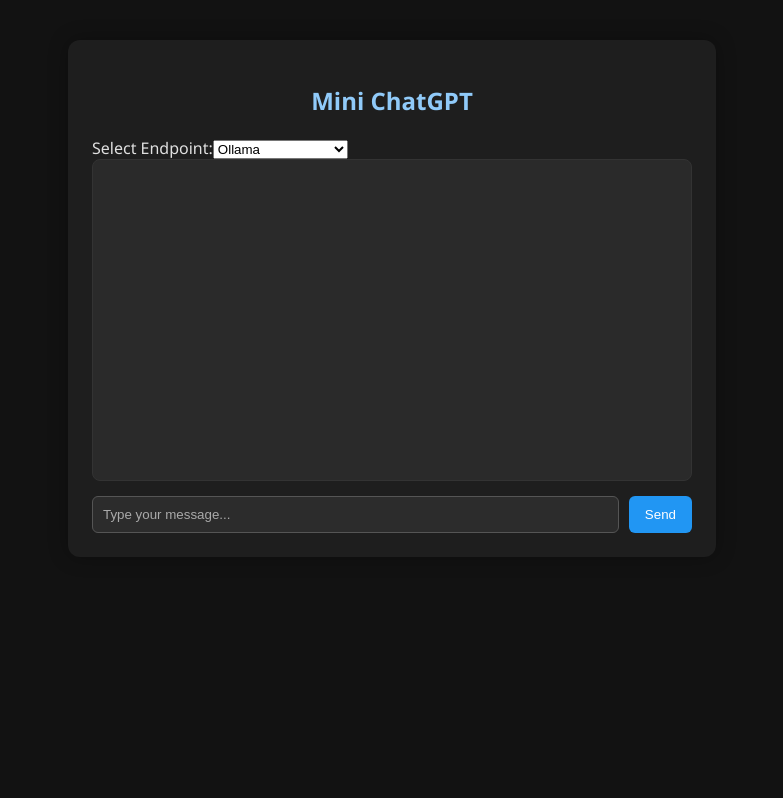
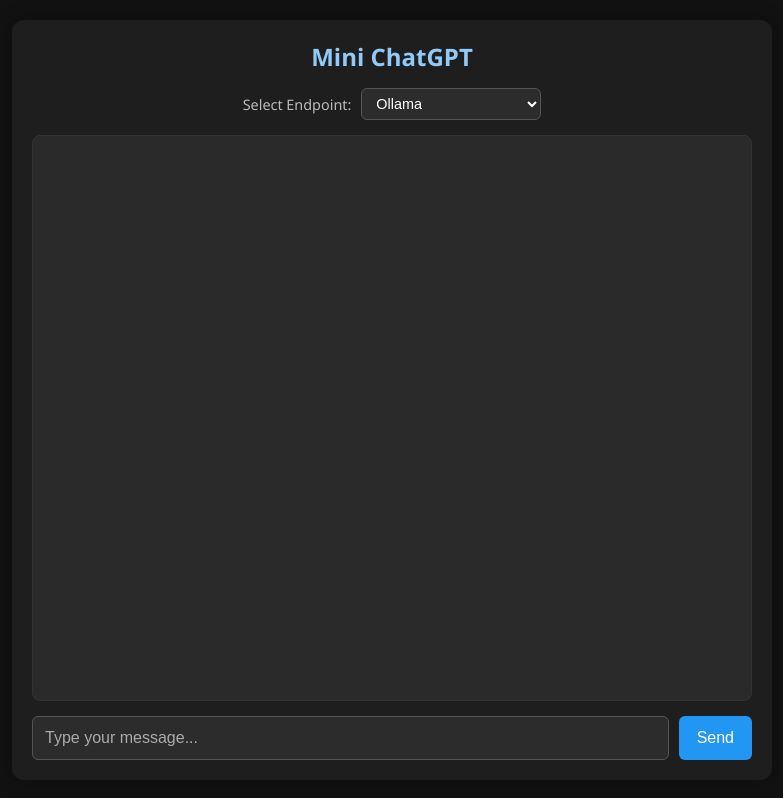
Before and after one commit to iromu/spring-ai-samples, a Vue app in the folder mini-chat-ui/: page / in a window 1280 px wide. Shown: the whole page, without its empty margins (248-1031 px from the left). Built offline with nearby package versions, Linux system fonts and the light colour scheme.

Commit message:
ui tweaks

```diff
--- a/mini-chat-ui/src/assets/styles.css
+++ b/mini-chat-ui/src/assets/styles.css
@@ -1,57 +1,141 @@
 /* General body and background */
+html {
+    height: 100%; /* Ensure HTML takes full height */
+    box-sizing: border-box; /* Apply box-sizing globally */
+}
+
+*, *:before, *:after {
+    box-sizing: inherit; /* Inherit box-sizing */
+}
+
+
 body {
-    margin: 0;
+    height: 100%; /* Make body take full height of HTML */
+    margin: 0; /* Remove default margin */
     font-family: 'Segoe UI', sans-serif;
     background-color: #121212;
     color: #e0e0e0;
+
+    /* --- Flexbox for centering the chat container --- */
+    display: flex;
+    justify-content: center; /* Center horizontally */
+    align-items: center; /* Center vertically */
+    padding: 10px; /* Optional: Add slight padding around the container */
 }
 
 /* Chat container and card */
 .chat-container {
-    max-width: 600px;
-    margin: 40px auto;
-    padding: 24px;
+    max-width: 800px;
+    width: 95vh; /* Try to take full width up to max-width */
+    margin: 0; /* Centering handled by body flex */
+    height: 95vh; /* Make container take most of the viewport height (e.g., 95%) */
+    /* Or use height: 100%; if body padding isn't used and you want it flush */
+    max-height: 2200px; /* Optional: Add a max-height */
+    padding: 20px; /* Adjusted padding slightly */
     border-radius: 12px;
     background-color: #1e1e1e;
     box-shadow: 0 0 20px rgba(0, 0, 0, 0.3);
+
+    /* --- Flexbox for arranging items inside the container --- */
+    display: flex;
+    flex-direction: column; /* Stack children vertically */
 }
 
 /* Heading */
 h2 {
     text-align: center;
-    margin-bottom: 20px;
+    margin-top: 0;
+    margin-bottom: 15px; /* Space below heading */
     color: #90caf9;
+    flex-shrink: 0; /* Prevent heading from shrinking */
 }
+
+/* --- Styling for the Endpoint Selector --- */
+.endpoint-select {
+    flex-shrink: 0; /* Prevent this section from shrinking */
+    margin-bottom: 15px; /* Space below the dropdown */
+    display: flex;
+    align-items: center;
+    justify-content: center; /* Center label and select */
+    gap: 10px; /* Space between label and select */
+}
+
+.endpoint-select label {
+    color: #bbbbbb;
+    font-size: 0.9em;
+}
+
+.endpoint-select select {
+    padding: 6px 10px;
+    border-radius: 6px;
+    border: 1px solid #555;
+    background-color: #2c2c2c;
+    color: #fff;
+    font-size: 0.9em;
+    min-width: 180px; /* Give it some width */
+    cursor: pointer;
+}
+
+/* --- End Endpoint Selector Styling --- */
+
 
 /* Chatbox container */
 .chat-box {
-    height: 300px;
-    overflow-y: auto;
+    flex-grow: 1; /* Allow chat box to grow and fill available space */
+    min-height: 0; /* Important for flex-grow in column layout */
+    overflow-y: auto; /* Keep scrollbar for overflow */
     border: 1px solid #333;
-    padding: 10px;
-    margin-bottom: 15px;
+    padding: 12px; /* Slightly more padding */
+    margin-bottom: 15px; /* Space above input area */
     background-color: #2a2a2a;
     border-radius: 8px;
 }
 
 /* Individual messages */
 .message {
-    margin-bottom: 10px;
+    margin-bottom: 12px;
+    line-height: 1.4;
 }
+
+.message p {
+    margin: 0; /* Remove default paragraph margin inside message */
+}
+
+.message strong {
+    color: #90caf9; /* Make sender standout slightly */
+    margin-right: 5px;
+}
+
+/* Handle code blocks if v-html might contain them */
+.message pre {
+    background-color: #111;
+    padding: 8px;
+    border-radius: 4px;
+    overflow-x: auto;
+    font-size: 0.9em;
+    margin-top: 5px;
+}
+
+.message code {
+    font-family: 'Courier New', Courier, monospace;
+}
+
 
 /* Input section (textarea and button) */
 .input-area {
     display: flex;
     gap: 10px;
+    flex-shrink: 0; /* Prevent input area from shrinking */
 }
 
-input {
-    flex: 1;
-    padding: 10px;
+input { /* Input element styling */
+    flex: 1; /* Allow input to grow horizontally */
+    padding: 12px; /* More padding */
     border-radius: 6px;
     border: 1px solid #555;
     background-color: #2c2c2c;
     color: #fff;
+    font-size: 1em; /* Ensure readable font size */
 }
 
 input::placeholder {
@@ -60,13 +144,14 @@
 
 /* Button */
 button {
-    padding: 10px 16px;
+    padding: 10px 18px; /* Adjusted padding */
     border: none;
     background-color: #2196f3;
     color: #fff;
     border-radius: 6px;
     cursor: pointer;
     transition: background-color 0.2s;
+    font-size: 1em; /* Match input */
 }
 
 button:hover {
--- a/mini-chat-ui/src/components/ChatApp.vue
+++ b/mini-chat-ui/src/components/ChatApp.vue
@@ -2,7 +2,6 @@
   <div class="chat-container">
     <h2>Mini ChatGPT</h2>
 
-    <!-- Dropdown to select API endpoint -->
     <div class="endpoint-select">
       <label for="endpoint">Select Endpoint:</label>
       <select v-model="selectedEndpoint" id="endpoint">
@@ -14,17 +13,12 @@
 
     <div class="chat-box">
       <div v-for="(msg, idx) in messages" :key="idx" class="message">
-        <p><strong>{{ msg.sender }}:</strong></p>
-        <p v-html="msg.text"></p> <!-- Render HTML here -->
+        <p><strong>{{ msg.sender }}:</strong> <span v-html="msg.text"/></p>
       </div>
     </div>
 
     <div class="input-area">
-      <input
-          v-model="userInput"
-          @keyup.enter="sendMessage"
-          placeholder="Type your message..."
-      />
+      <input v-model="userInput" @keyup.enter="sendMessage" placeholder="Type your message..."/>
       <button @click="sendMessage">Send</button>
     </div>
   </div>
```
Also changed, not shown: 1 other file (tests, documents, lock files or other folders).
